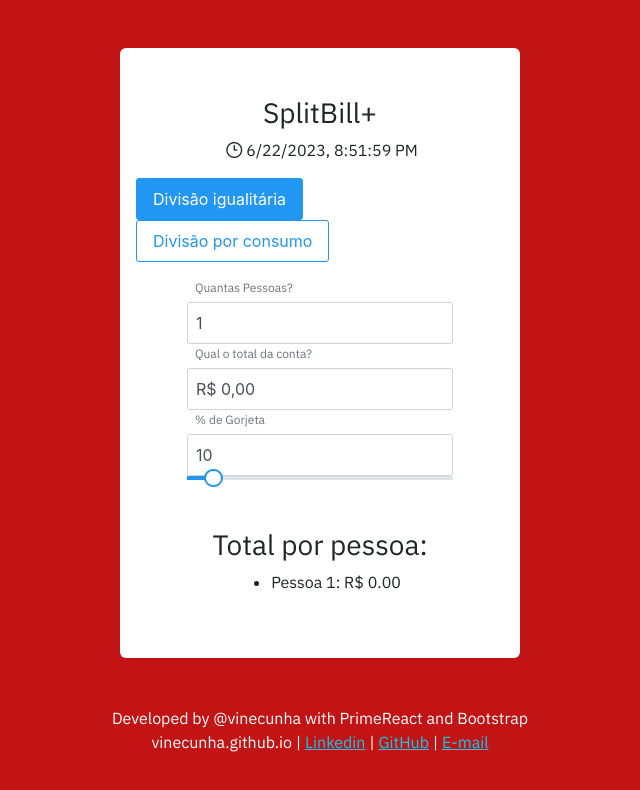
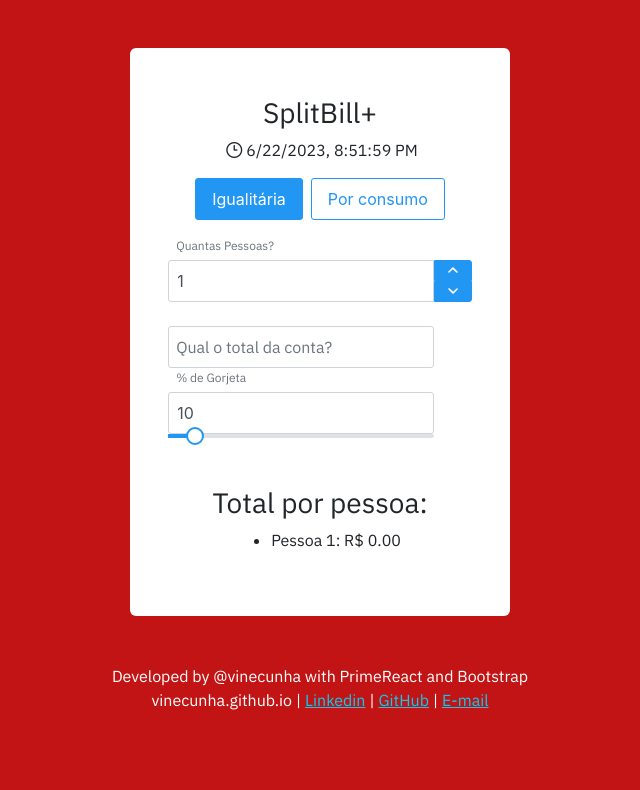
Before and after one commit to vinecunha/gorjeta, a React (Create React App) app: page / in a window 1280 px wide. Shown: the top 790 px of the page, without its empty margins (320-960 px from the left). Built offline with nearby package versions, Linux system fonts and the light colour scheme.

Commit message:
v.1.0.0.2

```diff
--- a/src/App.js
+++ b/src/App.js
@@ -14,7 +14,7 @@ const RestaurantBill = () => {
   const [igualitaria, setIgualitaria] = useState(true);
   const [billItems, setBillItems] = useState([{ amount: 0, sidebarVisible: false }]);
   const [tipPercentage, setTipPercentage] = useState(10);
-  const [totalBill, setTotalBill] = useState(0);
+  const [totalBill, setTotalBill] = useState('');
   const [currentDate, setCurrentDate] = useState(new Date());
   const [sidebarItems, setSidebarItems] = useState([]);
   const [activeSidebarIndex, setActiveSidebarIndex] = useState(-1);
@@ -86,6 +86,12 @@ const RestaurantBill = () => {
     setSidebarItems(newSidebarItems);
   };
 
+  const handleTotalBillClick = () => {
+    if (totalBill === null || totalBill === 0) {
+      setTotalBill('');
+    }
+  };
+
   const calculateTotalPerPerson = (index) => {
     if (igualitaria) {
       const item = billItems[index];
@@ -111,20 +117,20 @@ const RestaurantBill = () => {
   }, []);
 
   return (
-    <div style={{maxWidth: '400px'}}className='container-sm bg-white rounded my-5 py-5 d-flex flex-column align-items-center'>
+    <div style={{maxWidth: '380px'}}className='container-sm bg-white rounded my-5 py-5 d-flex flex-column align-items-center'>
       <h3>SplitBill+</h3>
       <p className='d-flex flex-row align-items-center'>
         <i className='pi pi-clock mx-1'></i>
         {currentDate.toLocaleString()}
       </p>
-      <div>
+      <div className='d-flex flex-row align-items-center'>
         <Button
-          label='Divisão igualitária'
+          label='Igualitária'
           className={`mx-1 ${igualitaria ? 'p-button-primary' : 'p-button-outlined'}`}
           onClick={() => setIgualitaria(true)}
         />
         <Button
-          label='Divisão por consumo'
+          label='Por consumo'
           className={`mx-1 ${!igualitaria ? 'p-button-primary' : 'p-button-outlined'}`}
           onClick={() => setIgualitaria(false)}
         />
@@ -135,6 +141,7 @@ const RestaurantBill = () => {
             id='pessoas'
             min={1}
             value={numPeople}
+            showButtons
             onChange={(e) => handleNumPeopleChange(e.value)}
           />
           <label htmlFor='pessoas'>Quantas Pessoas?</label>
@@ -146,10 +153,11 @@ const RestaurantBill = () => {
                 id='total'
                 min={0}
                 value={totalBill}
+                onFocus={handleTotalBillClick}
+                onClick={handleTotalBillClick}
                 onChange={(e) => handleTotalBillChange(e.value)}
-                mode="currency"
-                currency='BRL'
-                locale='pt-BR'
+                minFractionDigits={2}
+                prefix='R$ '
               />
               <label htmlFor='total'>Qual o total da conta?</label>
             </span>
@@ -163,15 +171,13 @@ const RestaurantBill = () => {
                     <InputNumber
                       value={item.amount}
                       onChange={(e) => handleItemAmountChange(index, e.value)}
-                      mode="currency"
-                      currency='BRL'
-                      locale='pt-BR'
+                      minFractionDigits={2}
+                      prefix='R$ '
                       disabled
                     />
                     <label htmlFor='total'>{`Qual o total da pessoa ${index + 1}?`}</label>
                     <Button
                       icon='pi pi-pencil'
-                      className='mx-1'
                       onClick={() => handleAddItem(index)}
                     />
                   </span>
@@ -203,11 +209,13 @@ const RestaurantBill = () => {
                                 <label htmlFor={`sidebarItem${sidebarIndex}`}>Valor:</label>
                                 <InputNumber
                                   id={`sidebarItem${sidebarIndex}`}
+                                  min={0}
                                   value={sidebarItem}
                                   onChange={(e) => handleSidebarItemChange(sidebarIndex, e.value)}
-                                  mode="currency"
-                                  currency='BRL'
-                                  locale='pt-BR'
+                                  onFocus={handleSidebarItemChange}
+                                  onClick={handleSidebarItemChange}
+                                  minFractionDigits={2}
+                                  prefix='R$ '
                                 />
                               </div>
                               <Button
```
